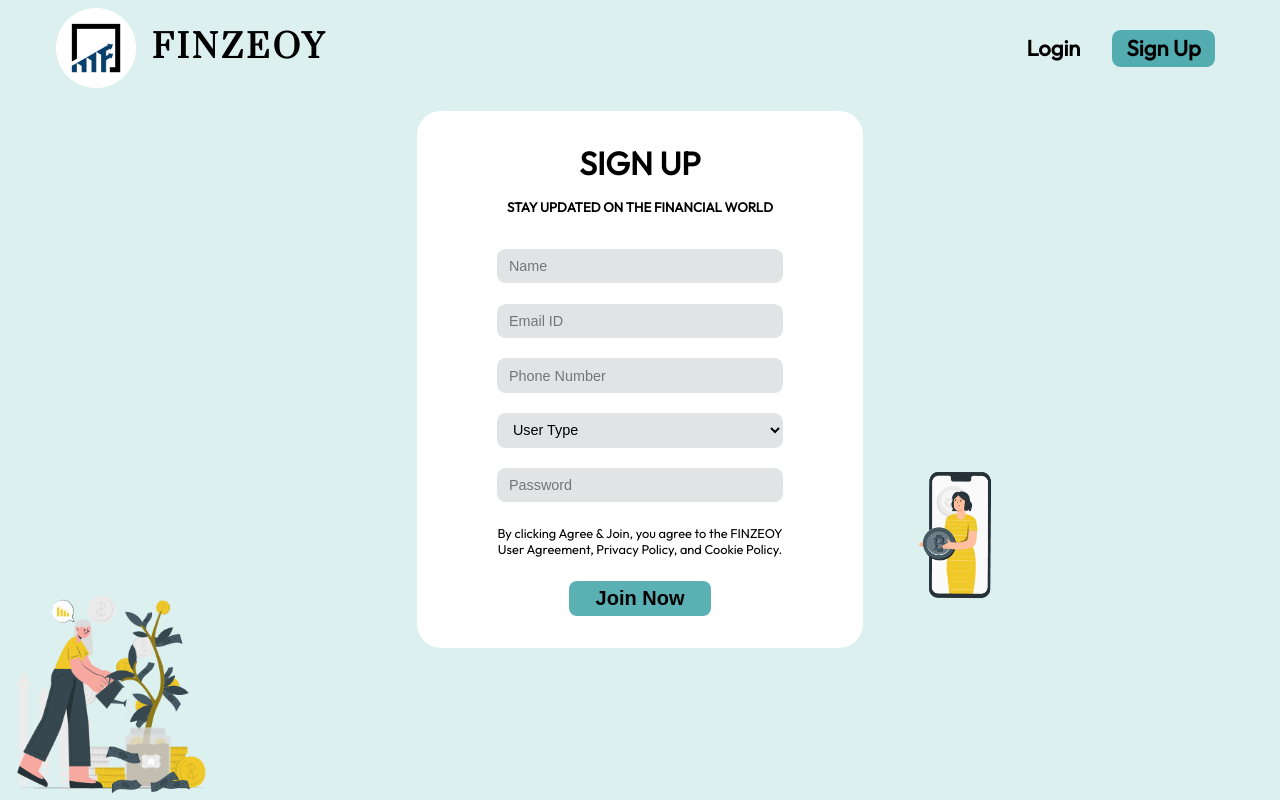
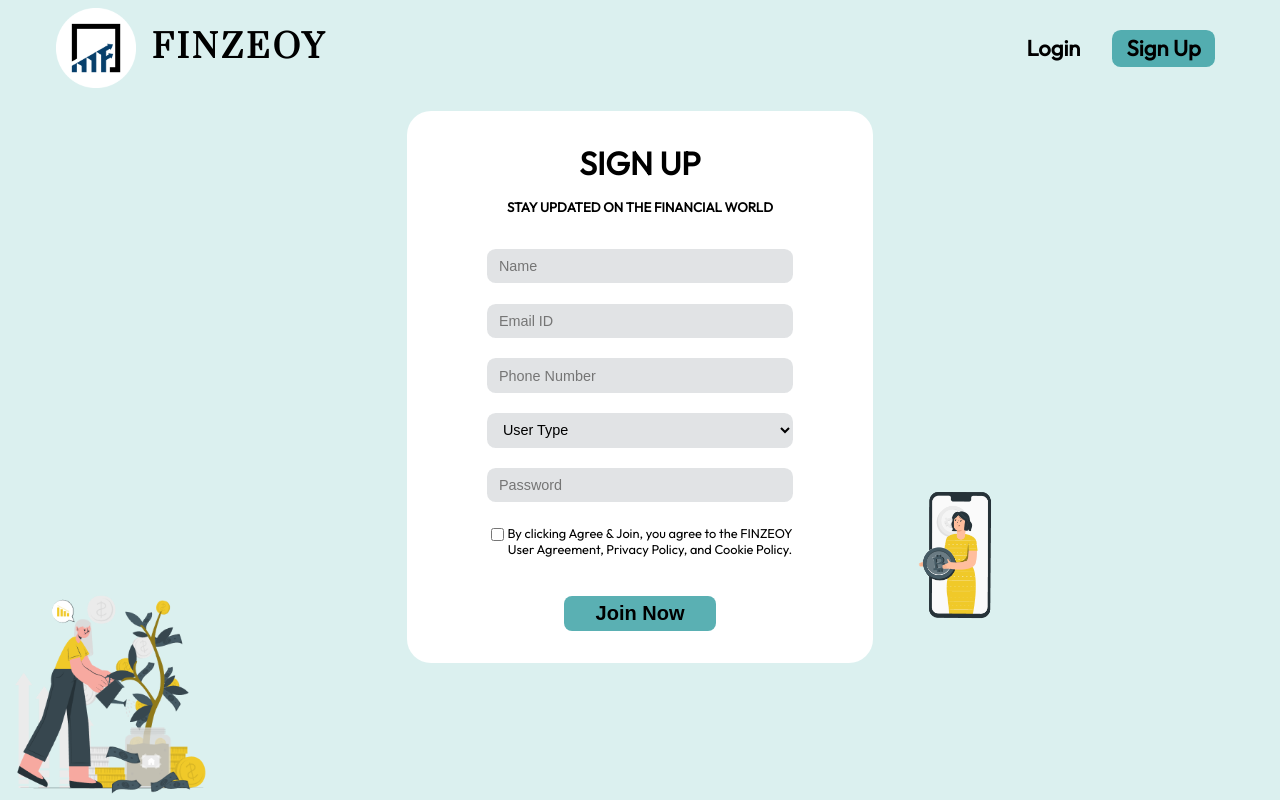
Before and after one commit to adhish-bahl/Finzeoy, a React (Create React App) app: page /signup in a window 1280 px wide. Built offline with nearby package versions, Linux system fonts and the light colour scheme.

Commit message:
displaying Error Labels and removing alerts from login and signup

```diff
--- a/src/components/AdvisorProfileEditModal.js
+++ b/src/components/AdvisorProfileEditModal.js
@@ -39,30 +39,31 @@ export default function ArticleModal({nameP, ageP, professionP, descP, phnoP, tw
                 <div className="modal--mainContent">
                     <form action="" style={{width: "100%", display: "grid", gridTemplateColumns: "1fr 1fr", overflowY: "hidden"}}>
                         <div className="leftOfEditModal" style={{ display: "flex", justifyContent: "center", alignItems: "center" }}>
-                            <p className="advisorEditName" style={{ textAlign: "left", width: "80%", fontWeight: "500" }}>Name</p>
+                            <p className="advisorEditName" style={{ textAlign: "left", width: "80%", fontWeight: "500", marginBottom:"0px" }}>Name</p>
                             <input type="text" name="advisorEditName" id="advisorEditNameInput" value={name} style={{ textAlign: "left", width: "80%", padding: "5px" }} />
-                            <p className="advisorEditAge" style={{ textAlign: "left", width: "80%", fontWeight: "500" }}>Age</p>
+                            <p className="advisorEditAge" style={{ textAlign: "left", width: "80%", fontWeight: "500", marginBottom:"0px" }}>Age</p>
                             <input type="text" name="advisorEditAge" id="advisorEditAgeInput" value={age} style={{ textAlign: "left", width: "80%", padding: "5px" }} />
-                            <p className="advisorEditProfession" style={{ textAlign: "left", width: "80%", fontWeight: "500" }}>Profession</p>
+                            <p className="advisorEditProfession" style={{ textAlign: "left", width: "80%", fontWeight: "500", marginBottom:"0px" }}>Profession</p>
                             <input type="text" name="advisorEditProfession" id="advisorEditProfessionInput" value={profession} style={{ textAlign: "left", width: "80%", padding: "5px" }} />
-                            <p className="advisorEditDesc" style={{ textAlign: "left", width: "80%", fontWeight: "500" }} >Description</p>
+                            <p className="advisorEditDesc" style={{ textAlign: "left", width: "80%", fontWeight: "500", marginBottom:"0px" }} >Description</p>
                             <textarea name="advisorEditDesc" id="advisorEditDescInput" value={desc} style={{ height: "10rem", width: "80%", padding: "5px" }} />
                         </div>
                         <div className="rightOfEditModal" style={{ display: "flex", justifyContent: "center", alignItems: "center" }}>
-                            <p className="advisorEditPhNo" style={{ textAlign: "left", width: "80%", fontWeight: "500" }}>Phone Number</p>
+                            <p className="advisorEditPhNo" style={{ textAlign: "left", width: "80%", fontWeight: "500", marginBottom:"0px" }}>Phone Number</p>
                             <input type="text" name="advisorEditPhNo" id="advisorEditPhNoInput" value={phno} style={{ textAlign: "left", width: "80%", padding: "5px" }} />
-                            <p className="advisorEditTwitter" style={{ textAlign: "left", width: "80%", fontWeight: "500" }}>Twitter</p>
+                            <p className="advisorEditTwitter" style={{ textAlign: "left", width: "80%", fontWeight: "500", marginBottom:"0px" }}>Twitter</p>
                             <input type="text" name="advisorEditTwitter" id="advisorEditTwitterInput" value={twitter} style={{ textAlign: "left", width: "80%", padding: "5px" }} />
-                            <p className="advisorEditEmail" style={{ textAlign: "left", width: "80%", fontWeight: "500" }}>E-mail</p>
+                            <p className="advisorEditEmail" style={{ textAlign: "left", width: "80%", fontWeight: "500", marginBottom:"0px" }}>E-mail</p>
                             <input type="email" name="advisorEditEmail" id="advisorEditEmailInput" value={email} style={{ textAlign: "left", width: "80%", padding: "5px" }} />
-                            <p className="advisorEditFacebook" style={{ textAlign: "left", width: "80%", fontWeight: "500" }}>Facebook</p>
+                            <p className="advisorEditFacebook" style={{ textAlign: "left", width: "80%", fontWeight: "500", marginBottom:"0px" }}>Facebook</p>
                             <input type="text" name="advisorEditFacebook" id="advisorEditFacebookInput" value={facebook} style={{ textAlign: "left", width: "80%", padding: "5px" }} />
-                            <p className="advisorEditLinkedIn" style={{ textAlign: "left", width: "80%", fontWeight: "500" }}>LinkedIn</p>
+                            <p className="advisorEditLinkedIn" style={{ textAlign: "left", width: "80%", fontWeight: "500", marginBottom:"0px" }}>LinkedIn</p>
                             <input type="text" name="advisorEditLinkedIn" id="advisorEditLinkedInInput" value={linkedin} style={{ textAlign: "left", width: "80%", padding: "5px" }} />
-                            <p className="advisorEditWebsite" style={{ textAlign: "left", width: "80%", fontWeight: "500" }}>Website</p>
+                            <p className="advisorEditWebsite" style={{ textAlign: "left", width: "80%", fontWeight: "500", marginBottom:"0px" }}>Website</p>
                             <input type="text" name="advisorEditWebsite" id="advisorEditWebsiteInput" value={website} style={{ textAlign: "left", width: "80%", padding: "5px" }} />
                         </div>
                     </form>
+                        <button className="saveDetailsButton" type="submit" style={{marginTop: "30px", width: "100px", padding: "5px", fontWeight: "bold" }}>Save</button>
                 </div>
             </div>
         </div>
--- a/src/components/Login.js
+++ b/src/components/Login.js
@@ -6,6 +6,7 @@ export default function Login() {
 
     const history = useHistory();
 
+    const[errorLabel, setErrorlabel] = useState()
 
     const [loginDetails, setLoginDetails] = useState([
         {
@@ -26,6 +27,7 @@ export default function Login() {
     const [usersData, setUsersData] = useState([]);
 
     function handleChange(event) {
+        setErrorlabel("")
         const {name, value, style} = event.target;
 
         let isError = validateForm(name, value);
@@ -60,7 +62,8 @@ export default function Login() {
 
     function loginUser() {
         if(loginDetails[0].hasError || loginDetails[1].hasError || loginDetails[2].hasError) {
-            alert("Invalid inputs. Please check your inputs and retry.");
+            setErrorlabel("Invalid inputs. Please check your inputs and retry.");
+            // alert("Invalid inputs. Please check your inputs and retry.");
         }
         else {
             for(let i = 0; i<usersData.length; i++) {
@@ -68,19 +71,22 @@ export default function Login() {
                     sessionStorage.setItem("userId", usersData[i].userId)
                     switch(loginDetails[2].userType) {
                         case "end-user":
-                            alert("Login successful");
+                            setErrorlabel("Login successful!");
+                            // alert("Login successful!");
                             history.push('/general');
                             window.location.reload();
                             break;
 
                         case "financial-advisor":
-                            alert("Login successful");
+                            setErrorlabel("Login successful!");
+                            // alert("Login successful");
                             history.push('/advisors');
                             window.location.reload();
                             break;
 
                         case "student":
-                            alert("Login successful");
+                            setErrorlabel("Login successful!");
+                            // alert("Login successful");
                             history.push('/learning');
                             window.location.reload();
                             break;
@@ -91,7 +97,8 @@ export default function Login() {
                     return;
                 }
             }
-            alert("Invalid email or password. Please try again.");
+            setErrorlabel("Invalid email or password. Please try again.");
+            // alert("Invalid email or password. Please try again.");
         }
     }
 
@@ -119,6 +126,7 @@ export default function Login() {
                     <input type={"radio"} name="userType" id="student" value="student" checked={loginDetails[2].userType === "student"} onChange={handleChange}></input>
                     <label htmlFor="student">Student</label>
                 </fieldset>
+                <label className="loginErrorDislayLabel"> {errorLabel} </label>
                 <a href="#" className="form--forgotPass">Forgot your Password?</a>
             </form>
             <button className="form--submit" onClick={loginUser}>Login</button>
--- a/src/components/SignUp.js
+++ b/src/components/SignUp.js
@@ -3,6 +3,8 @@ import {useHistory} from 'react-router-dom'
 import '../styles/SignUpStyles.css'
 
 export default function SignUp() {
+
+    const [signupError, setSignupError] = useState("");
 
     const history = useHistory();
     var userId;
@@ -73,7 +75,8 @@ export default function SignUp() {
 
     async function saveFormData() {
         if(userDetails[0].hasError || userDetails[1].hasError || userDetails[2].hasError || userDetails[3].hasError || userDetails[4].hasError) {
-            alert("Invalid inputs. Please check your inputs and retry.");
+            // alert("Invalid inputs. Please check your inputs and retry.");
+            setSignupError("Invalid inputs. Please check your inputs and retry.");
         }
         else {
             await getUsersData();
@@ -113,10 +116,12 @@ export default function SignUp() {
             if(data.status === "Success") {
                 userId = data.userId;
                 sessionStorage.setItem("userId", userId);
-                alert("Signed up successfully");
+                // alert("Signed up successfully");
+                setSignupError("Signed up successfully")
             }
             else {
-                alert("Sign up failed");
+                // alert("Sign up failed");
+                setSignupError("Sign up failed")
             }
         });
     }
@@ -140,8 +145,14 @@ export default function SignUp() {
                     </select>
                     <input type={"password"} placeholder="Password" className="form--input" name="password" onChange={handleChange}></input>
                 </form>
-                <p className="form--terms">By clicking Agree & Join, you agree to the FINZEOY<br></br> User Agreement, Privacy Policy, and Cookie Policy.</p>
-                <button className="form--submit" onClick={saveFormData}>Join Now</button>
+                <div className="PoliciesSection">
+                    <input type="checkbox" name="form--terms" id="policies" />
+                    <p className="form--terms">By clicking Agree & Join, you agree to the FINZEOY<br></br> User Agreement, Privacy Policy, and Cookie Policy.</p>
+                </div>
+                <div className="errorAndButton">
+                    <label className="loginErrorDislayLabel"> {signupError} </label>
+                    <button className="form--submit" onClick={saveFormData}>Join Now</button>
+                </div>
             </div>
         </div>
     )
--- a/src/styles/RegistrationStyles.css
+++ b/src/styles/RegistrationStyles.css
@@ -21,7 +21,7 @@ body {
 
 .bg-illustration3 {
     position: absolute;
-    top: 426px;
+    top: 446px;
     left: 815px;
     height: 12em;
     width: 12em;
--- a/src/styles/SignUpStyles.css
+++ b/src/styles/SignUpStyles.css
@@ -74,3 +74,24 @@
     font-size: 0.8em;
     margin-bottom: 0em;
 }
+
+.loginErrorDislayLabel {
+    color: red;
+    /* width: 60%; */
+    margin-top: 15px;
+    padding: 0% 15%;
+    /* box-sizing:content-box; */
+}
+
+.PoliciesSection {
+    display: flex;
+    justify-content: center;
+    align-items: center;
+}
+
+.errorAndButton {
+    display: flex;
+    align-items: center;
+    justify-content: center;
+    flex-direction: column;
+}
```
